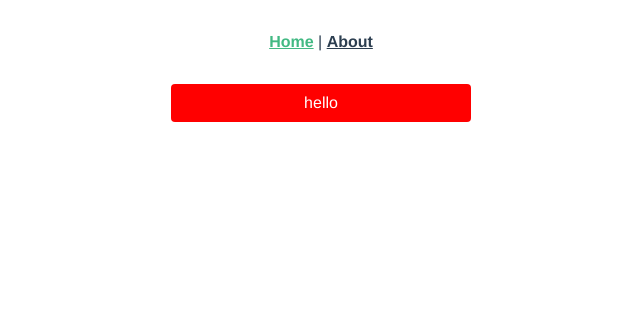
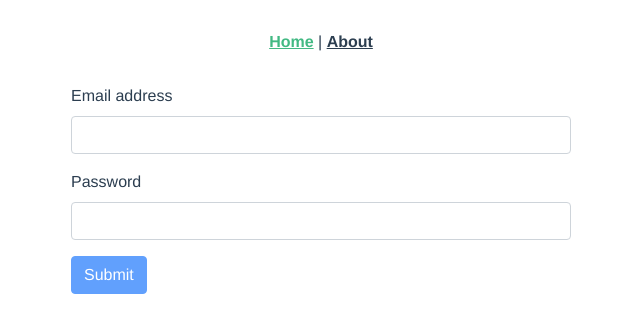
Before and after one commit to what-the-hub/vue-game, a Vue app: page / in a window 1280 px wide. Shown: the top 332 px of the page, without its empty margins (319-959 px from the left). Built offline with nearby package versions, Linux system fonts and the light colour scheme.

Commit message:
add registration component

```diff
--- a/src/App.vue
+++ b/src/App.vue
@@ -13,12 +13,12 @@
   font-family: Avenir, Helvetica, Arial, sans-serif;
   -webkit-font-smoothing: antialiased;
   -moz-osx-font-smoothing: grayscale;
-  text-align: center;
   color: #2c3e50;
 }
 
 #nav {
   padding: 30px;
+  text-align: center;
 
   a {
     font-weight: bold;
--- a/src/components/Button.vue
+++ b/src/components/Button.vue
@@ -1,12 +1,12 @@
 <template>
   <button @click="action"
           class="btn"
-          variant="outline-primary"
           :style="{background: color}"
           :disabled = isDisabled>
     {{ title }}
   </button>
 </template>
+
 <script lang="ts">
 export default {
   props: {
--- a/src/components/HelloWorld.vue
+++ /dev/null
@@ -1,49 +0,0 @@
-<template>
-  <div class="hello">
-    <Button :action=onClick color="red" title="hello" :disabled="isDisable" />
-  </div>
-</template>
-
-<script lang="ts">
-
-import Button from '@/components/Button.vue';
-import Vue from 'vue';
-
-export default Vue.extend({
-
-  name: 'HelloWorld',
-  data() {
-    return { tmp: false };
-  },
-  components: {
-    Button,
-  },
-
-  computed: {
-    isDisable(): boolean {
-      return this.tmp;
-    },
-  },
-  methods: {
-    onClick() {
-      setTimeout(() => alert('Hello'), 2000);
-    },
-  },
-});
-</script>
-
-<style scoped lang="sass">
-h3
-  margin: 40px 0 0
-
-ul
-  list-style-type: none
-  padding: 0
-
-li
-  display: inline-block
-  margin: 0 10px
-
-a
-  color: #42b983
-</style>
--- /dev/null
+++ b/src/components/Registration.vue
@@ -0,0 +1,78 @@
+<template>
+  <div class="wrapper">
+    <form>
+      <div class="mb-3">
+        <label for="mailInput" class="form-label">Email address</label>
+        <input type="email"
+               class="form-control"
+               id="mailInput"
+               aria-describedby="emailHelp"
+               v-model="email"
+        >
+      </div>
+      <div class="mb-3">
+        <label for="passInput" class="form-label">Password</label>
+        <input type="password" class="form-control" id="passInput" v-model="password">
+      </div>
+      <button type="submit"
+              class="btn btn-primary"
+              @click="showEmail"
+              :disabled="isDisabledButton"
+      >Submit</button>
+      <div v-if="!isDataEmpty">
+        <h3>EMAIL: {{receivedEmail}}</h3>
+        <h3>PASSWORD: {{receivedPassword}}</h3>
+      </div>
+    </form>
+  </div>
+</template>
+
+<script lang="ts">
+import Vue from 'vue';
+import Component from 'vue-class-component';
+import { UserInputData } from '@/types';
+
+@Component
+export default class Registration extends Vue {
+  email = '';
+
+  password = '';
+
+  receivedEmail = '';
+
+  receivedPassword = '';
+
+  isDataEmpty = true;
+
+  isDisabled = true;
+
+  checkEmpty = (email: string, pass: string): boolean => email.length > 0 && pass.length > 0;
+
+  get inputData(): UserInputData {
+    return { email: this.email, password: this.password };
+  }
+
+  get isDisabledButton(): boolean {
+    const { email, password } = this.inputData;
+    if (this.checkEmpty(email, password)) {
+      return !this.isDisabled;
+    }
+    return this.isDisabled;
+  }
+
+  showEmail(): void {
+    this.receivedEmail = this.email;
+    this.receivedPassword = this.password;
+    this.isDataEmpty = false;
+    this.isDisabled = false;
+  }
+}
+</script>
+
+<style scoped lang="sass">
+.wrapper
+  width: 500px
+  margin: 0 auto
+label
+  float: left
+</style>
--- /dev/null
+++ b/src/types.ts
@@ -0,0 +1,4 @@
+export interface UserInputData {
+  email: string;
+  password: string;
+}
--- a/src/views/Home.vue
+++ b/src/views/Home.vue
@@ -1,16 +1,16 @@
 <template>
   <div class="home">
-    <HelloWorld/>
+    <Registration/>
   </div>
 </template>
 
 <script lang="ts">
 import { Component, Vue } from 'vue-property-decorator';
-import HelloWorld from '@/components/HelloWorld.vue'; // @ is an alias to /src
+import Registration from '@/components/Registration.vue'; // @ is an alias to /src
 
 @Component({
   components: {
-    HelloWorld,
+    Registration,
   },
 })
 export default class Home extends Vue {}
```
